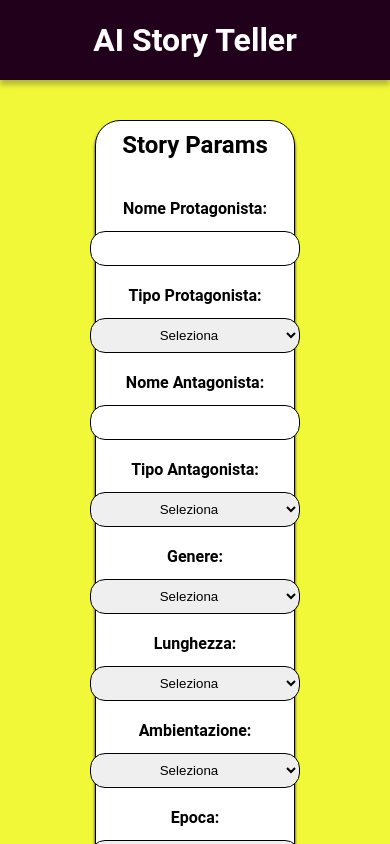
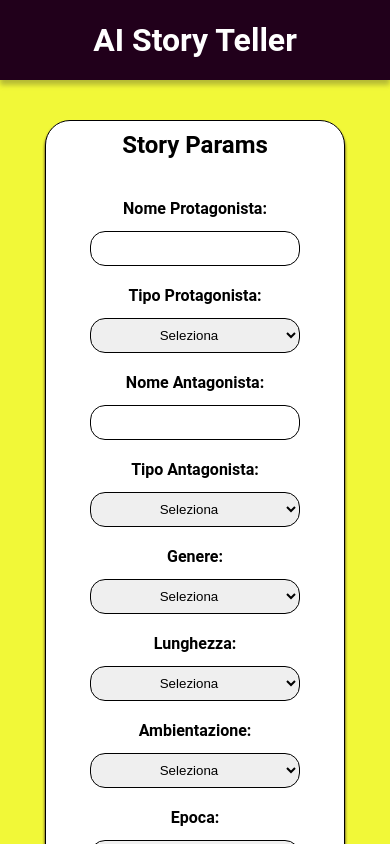
Before and after one commit to Maryscib1997/ai-generative-art, a Next.js app: page / in a window 390 px wide. Shown: the top 844 px of the page. Built offline with nearby package versions, Linux system fonts and the light colour scheme.

Commit message:
media-query

```diff
--- a/src/components/Organism/WindowBox/WindowBox.module.scss
+++ b/src/components/Organism/WindowBox/WindowBox.module.scss
@@ -15,11 +15,24 @@
     margin-bottom: 30px; /* Aggiungi spazio sotto l'h2 */
   }
 
+    /* Media query 1000 */
+@media (max-width: 1000px) {
+  .main {
+    width: 70%;
+    max-width: 450px;
+    margin: auto;
+    padding: 15px;
+    box-shadow: 0px 4px 4px var(--color-20);
+    border-radius: 5px;
+    flex-direction: column;
+  }
+}
+
   /* Media query per tablet */
 @media (max-width: 768px) {
   .main {
-    width: 70%;
-    max-width: 450px;
+    width: 80%;
+    max-width: 550px;
     margin: auto;
     padding: 15px;
     box-shadow: 0px 4px 4px var(--color-20);
@@ -36,7 +49,7 @@
 @media (max-width: 480px) {
   .main {
     width: 90%;
-    max-width: 200px;
+    max-width: 300px;
     padding: 10px;
     box-shadow: 0px 3px 3px var(--color-20);
     border-radius: 25px;
```
